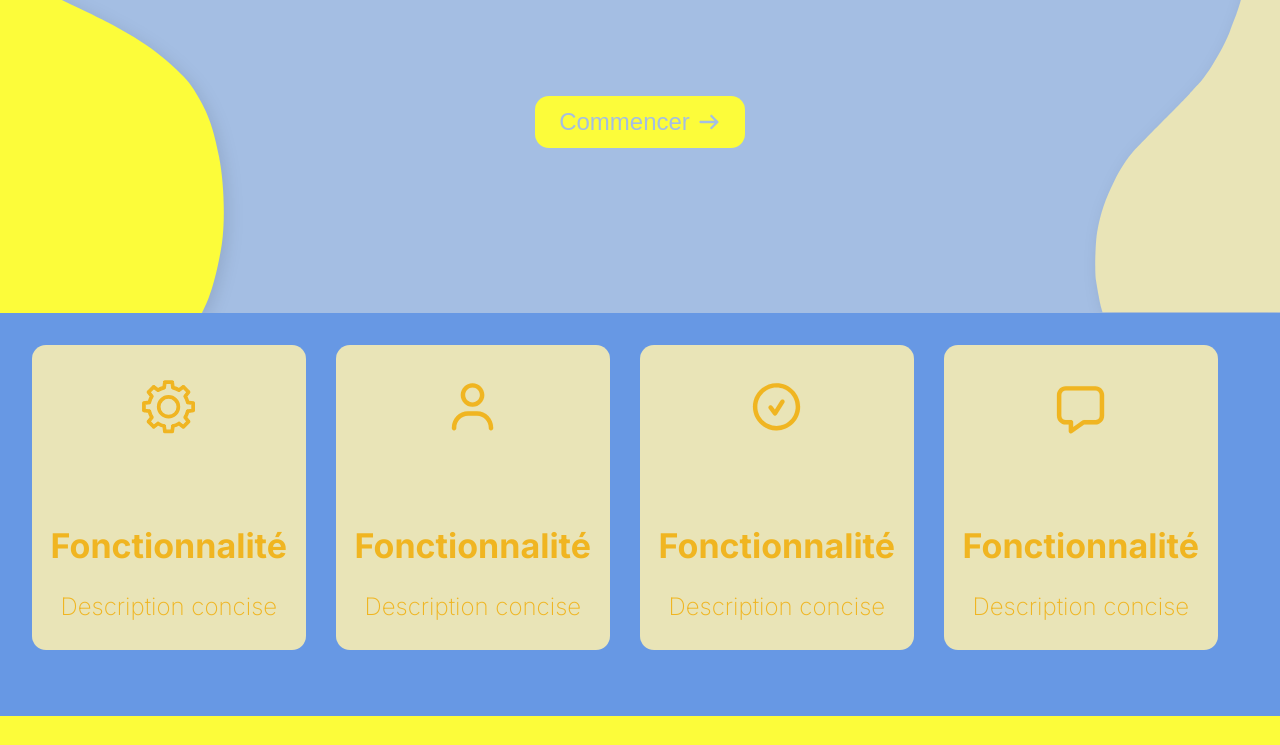
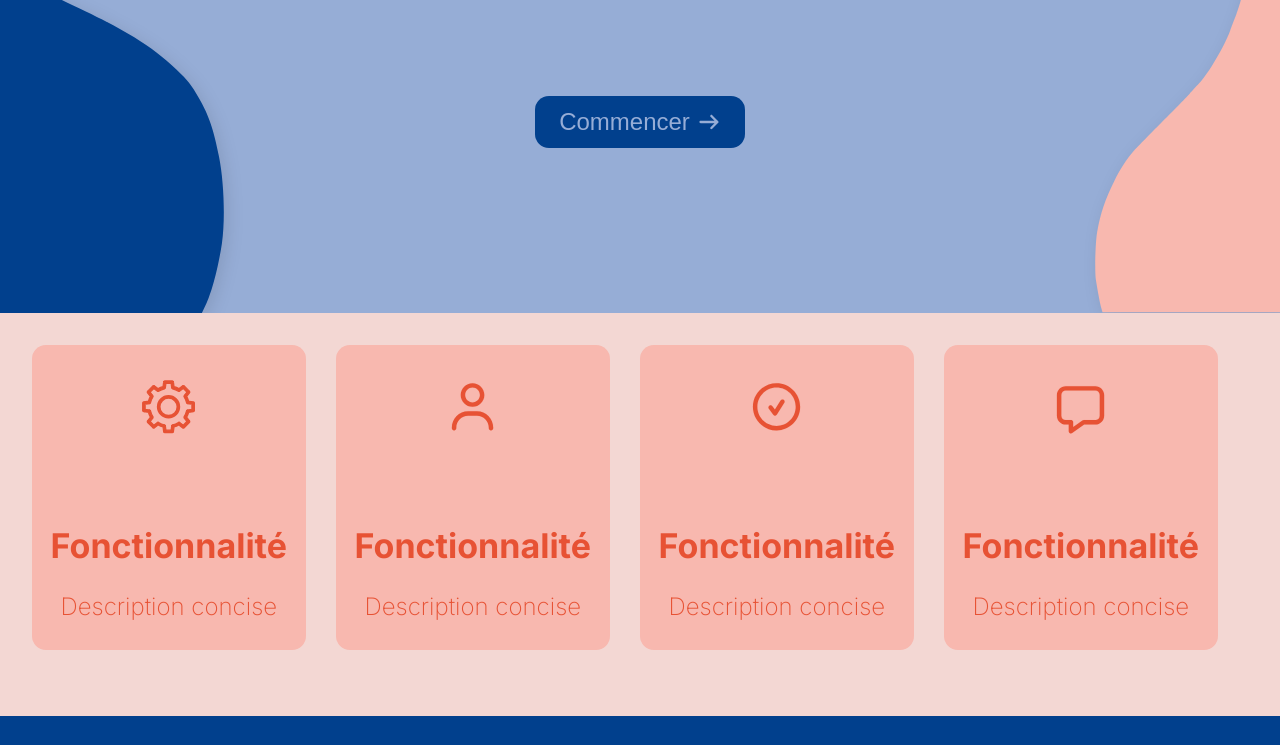
Before and after one commit to BuonomoLea/MatchaDesign, a website with bundled scripts: page public/index.html in a window 1280 px wide. Shown: the part 487-1232 px from the top of the page. Built offline with nearby package versions, Linux system fonts and the light colour scheme; files whose address does not match are found by name.

```diff
--- a/public/style.css
+++ b/public/style.css
@@ -7,11 +7,17 @@
     --font-primary: "Poppins", sans-serif;
     --font-secondary: "Inter", sans-serif;
     /* colors */
-    --color-primary: #FCFC3A;
+    --color-primary: #01408D;
+    --color-secondary: #96ADD6;
+    --color-accent: #E75234;
+    --color-accent-light: #F8B8AF;
+    --color-background: #F3D7D3;
+
+    /* --color-primary: #FCFC3A;
     --color-secondary: #A4BEE3;
     --color-accent: #f0b521ff;
     --color-accent-light: #e9e4b7ff;
-    --color-background: #6798E4;
+    --color-background: #6798E4; */
     /* size */
     --sb-size: 16px;
 }
```
Also changed, not shown: public/img/illustration/104020.png (added), public/img/illustration/104115.png (added).
